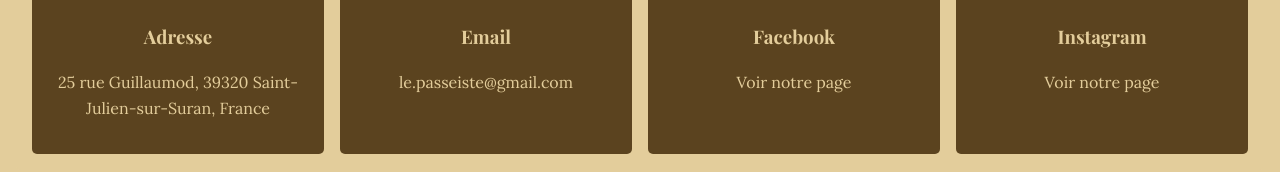
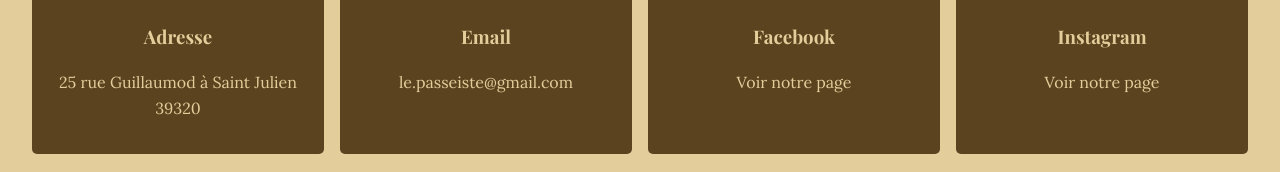
Before and after one commit to dotmobo/lepasseiste, a plain HTML site: page index.html in a window 1280 px wide. Shown: the part 810-982 px from the top of the page. Drawn offline with nearby package versions, Linux system fonts and the light colour scheme.

Commit message:
fix addresse

```diff
--- a/index.html
+++ b/index.html
@@ -103,7 +103,7 @@
                 <a href="https://maps.app.goo.gl/w1gFNh5HTsdvnkAN9"
                     class="contact-card" target="_blank">
                     <h3>Adresse</h3>
-                    <p>25 rue Guillaumod, 39320 Saint-Julien-sur-Suran, France</p>
+                    <p>25 rue Guillaumod à Saint Julien 39320</p>
                 </a>
 
                 <a href="mailto:le.passeiste@gmail.com" class="contact-card">
```
